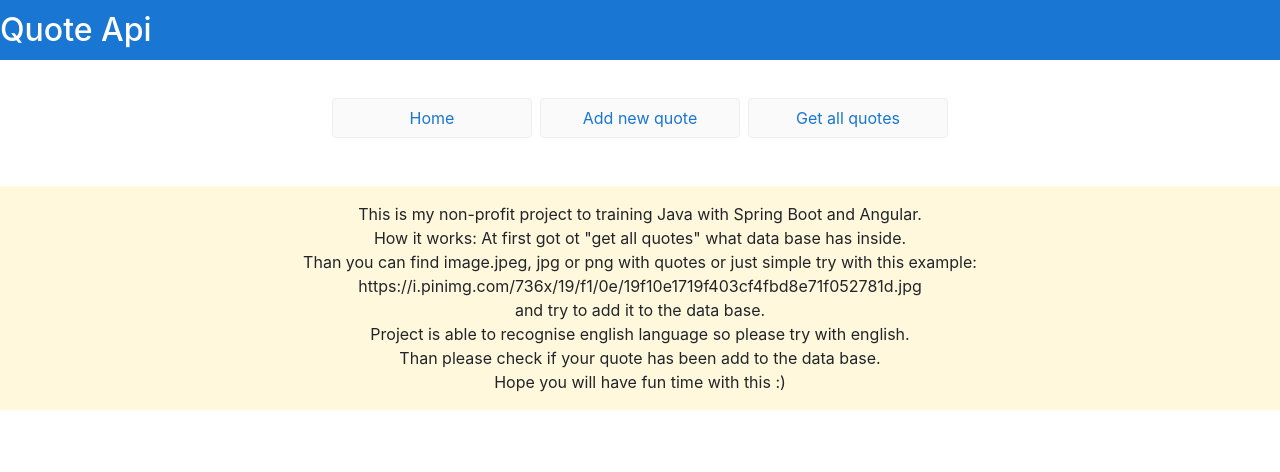
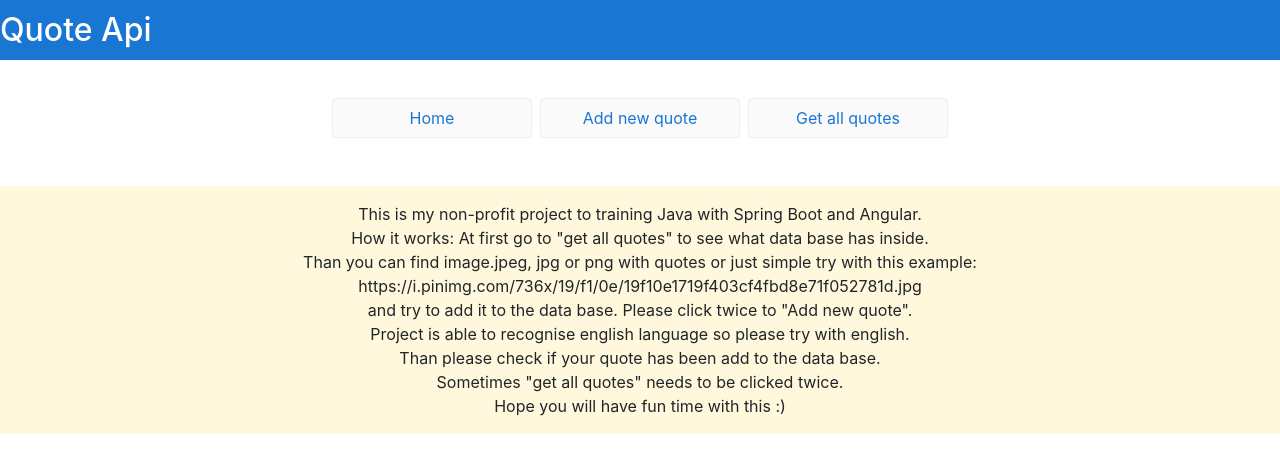
Before and after one commit to Iwona007/modol12-angular, an Angular app: page / in a window 1280 px wide. Shown: the top 472 px of the page. Built offline with nearby package versions, Linux system fonts and the light colour scheme.

Commit message:
cleaning

```diff
--- a/src/app/app.component.html
+++ b/src/app/app.component.html
@@ -8,9 +8,6 @@
   <div class="card-container">
     <div class="card card-small">
       <a href="/">Home</a>
-
-
-
 
     </div>
     <div class="card card-small">
@@ -27,18 +24,20 @@
 <p class="text-center">
   This is my non-profit project to training Java with Spring Boot and Angular.
   <br>
-  How it works: At first got ot "get all quotes" what data base has inside.
+  How it works: At first go to "get all quotes" to see what data base has inside.
   <br>
   Than you can find image.jpeg, jpg or png with quotes or just simple try with this example:
   <br>
   https://i.pinimg.com/736x/19/f1/0e/19f10e1719f403cf4fbd8e71f052781d.jpg
   <br>
-  and try to add it to the data base.
+  and try to add it to the data base. Please click twice to "Add new quote".
   <br>
   Project is able to recognise english language so please try with english.
   <br>
   Than please check if your quote has been add to the data base.
   <br>
+  Sometimes "get all quotes" needs to be clicked twice.
+  <br>
   Hope you will have fun time with this :)
 </p>
 
--- a/src/app/quote-add/quote-add.component.html
+++ b/src/app/quote-add/quote-add.component.html
@@ -1,6 +1,5 @@
 <div>
   <button (click)="showForm()" class="btn btn-light btn-lg btn-block"> Add new quote</button>
-  <!--  <div *ngIf="image == null  " class="alert alert-danger" role="alert">-->
   <div>
   </div>
   <br>
--- a/src/app/quote-add/quote-add.component.ts
+++ b/src/app/quote-add/quote-add.component.ts
@@ -30,7 +30,6 @@ export class QuoteAddComponent implements OnInit {
     });
     this.isNewImageAdded = true;
   }
-
 }
 
 class NewImage implements Image {
--- a/src/app/quote-all/quote-all.component.ts
+++ b/src/app/quote-all/quote-all.component.ts
@@ -30,20 +30,12 @@ export class QuoteAllComponent implements OnInit {
     });
   }
 
-  // delete(image: Image) {
-  //   this.service.delete(image).subscribe(() => {
-  //     this.refresh();
-  //     console.log();
-  //   });
-  //   // this.isImageDelete = true;
-  // }
-
   delete(id: number) {
     this.service.delete(id).subscribe(() => {
       this.refresh();
       console.log();
+      this.isImageDelete = true;
     });
-    this.isImageDelete = true;
   }
 
   refresh() {
```
Also changed, not shown: src/app/quote-all/quote-all.component.html (+0 -9 lines).
